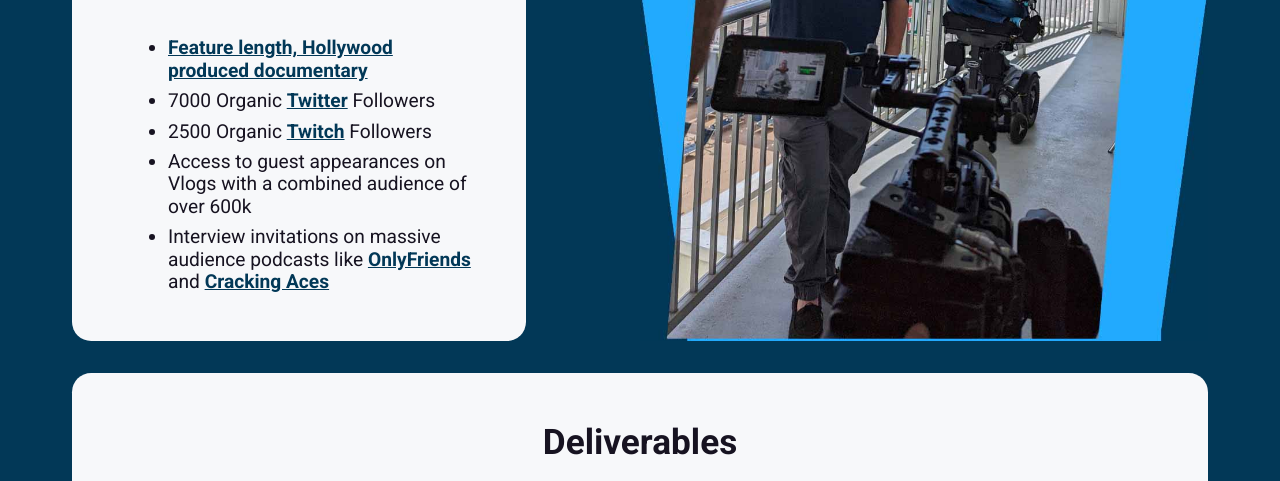
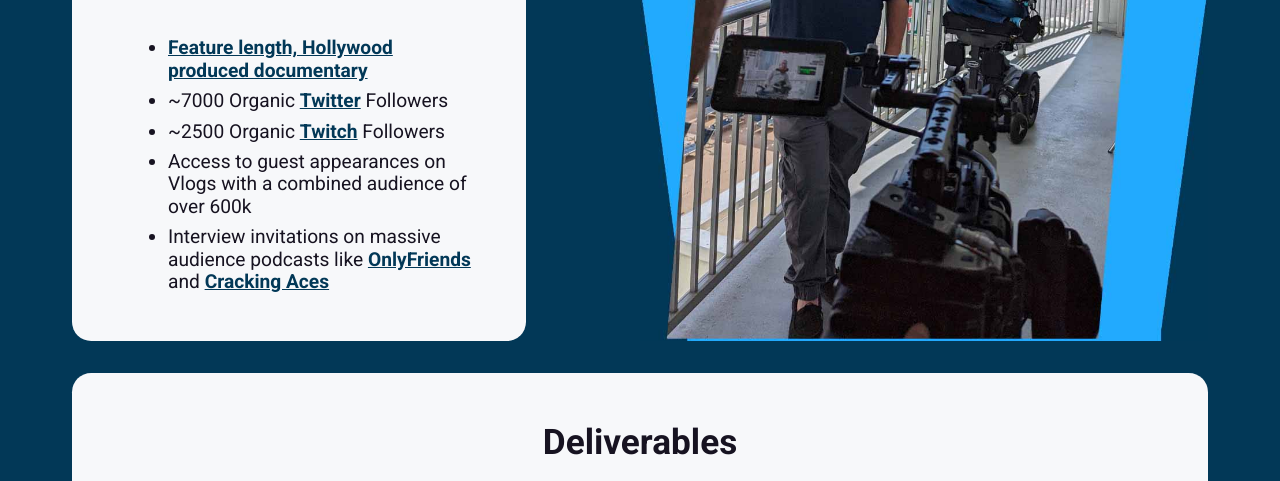
Before and after one commit to highhands89/personal-site, a plain HTML site: page pitch.html in a window 1280 px wide. Shown: the part 1241-1722 px from the top of the page. Drawn offline with Linux system fonts and the light colour scheme.

Commit message:
pitch update

```diff
--- a/pitch.html
+++ b/pitch.html
@@ -71,8 +71,8 @@
             <li class="section-list-item">
               <a href="https://www.chipandachairfilm.com/" class="section-link" target="_blank">Feature length, Hollywood produced documentary</a>
             </li>
-            <li class="section-list-item">7000 Organic <a href="https://twitter.com/highhands89" class="section-link" target="_blank">Twitter</a> Followers</li>
-            <li class="section-list-item">2500 Organic <a href="https://www.twitch.tv/highhands89/" class="section-link" target="_blank">Twitch</a> Followers</li>
+            <li class="section-list-item">~7000 Organic <a href="https://twitter.com/highhands89" class="section-link" target="_blank">Twitter</a> Followers</li>
+            <li class="section-list-item">~2500 Organic <a href="https://www.twitch.tv/highhands89/" class="section-link" target="_blank">Twitch</a> Followers</li>
             <li class="section-list-item">
               Access to guest appearances on Vlogs with a combined audience of
               over 600k
```
